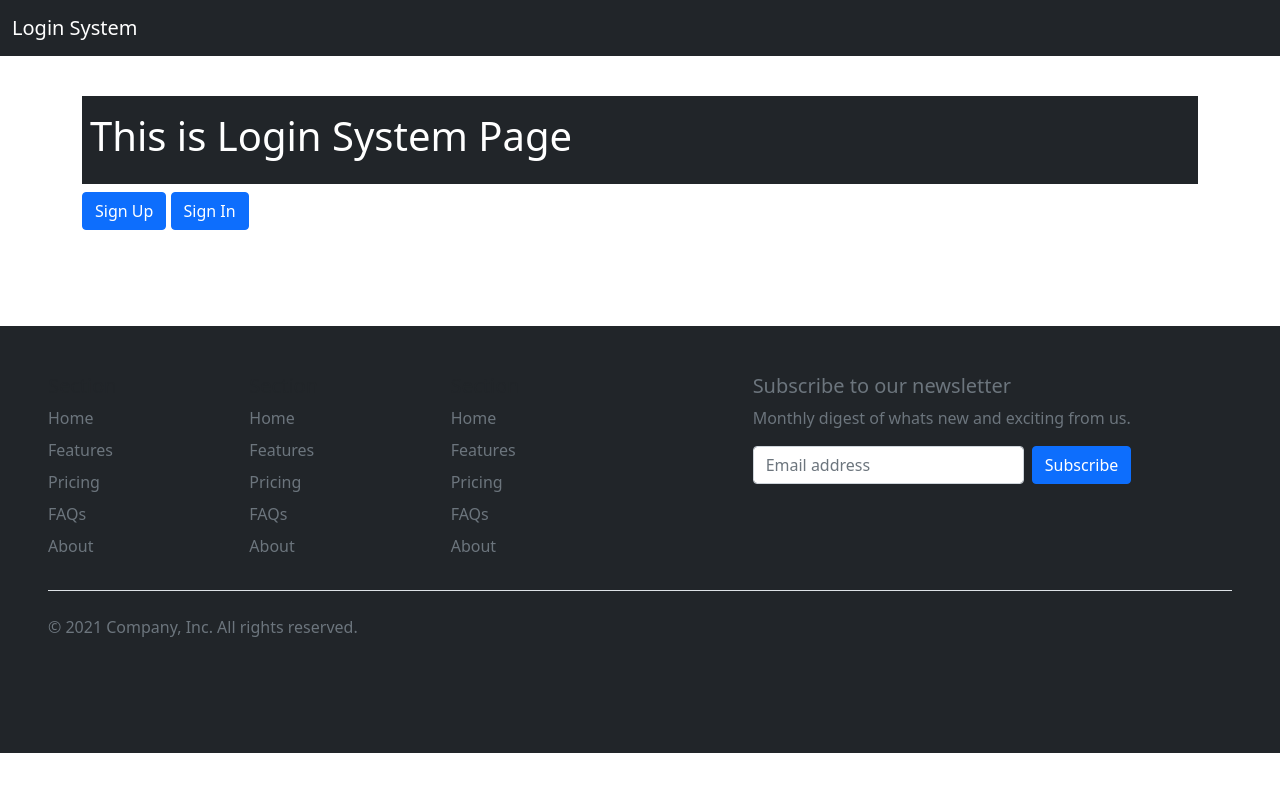
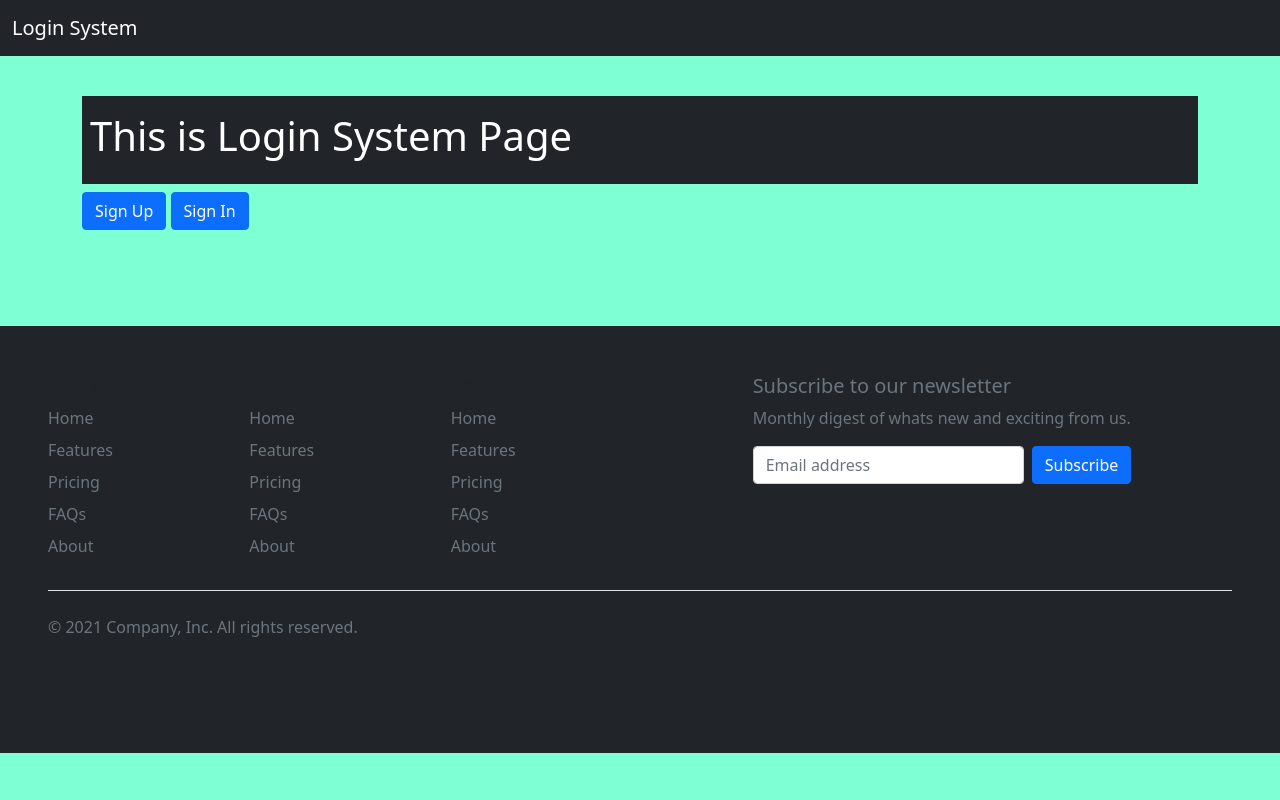
Before and after one commit to ashokgarsulla/loginsystem, a Django app: page / in a window 1280 px wide. Run offline with Django 4.2, Linux system fonts and the light colour scheme.

Commit message:
static added

```diff
--- a/static/css/style.css
+++ b/static/css/style.css
@@ -1,3 +1,7 @@
 .cotainer {
     background-color: aquamarine;
 }
+body{
+
+    background-color: aquamarine;
+}
--- a/templates/auth/Index.html
+++ b/templates/auth/Index.html
@@ -1,4 +1,5 @@
 {% extends './base.html' %}
+{% load static %}
 {% block content %}
 <div class="container my-5 py-5">
 
@@ -13,6 +14,8 @@
     </div>
     {% endfor %}
 
+
+
     {% if user.is_authenticated %}
     <h2>Hello {{fname}}</h2>
     <h3>You are Successfully loged in.......</h3>
@@ -22,5 +25,6 @@
     <button class="btn btn-primary" type="submit"> <a class="text-decoration-none text-white" href="signup">Sign Up</a> </button>
     <button class="btn btn-primary" type="submit"><a class="text-decoration-none text-white" href="signin">Sign In</a> </button>
     {% endif %}
+
 </div>
 {% endblock content %}
--- a/templates/auth/base.html
+++ b/templates/auth/base.html
@@ -1,6 +1,7 @@
 
 
 <!doctype html>
+{% load static %}
 <html lang="en">
   <head>
     <!-- Required meta tags -->
@@ -10,6 +11,7 @@
 
     <!-- Bootstrap CSS -->
     <link href="https://cdn.jsdelivr.net/npm/bootstrap@5.1.3/dist/css/bootstrap.min.css" rel="stylesheet" integrity="sha384-1BmE4kWBq78iYhFldvKuhfTAU6auU8tT94WrHftjDbrCEXSU1oBoqyl2QvZ6jIW3" crossorigin="anonymous">
+    <link rel="stylesheet" href="{% static 'css/style.css'%}" >
 
     <title> login system</title>
 
```
